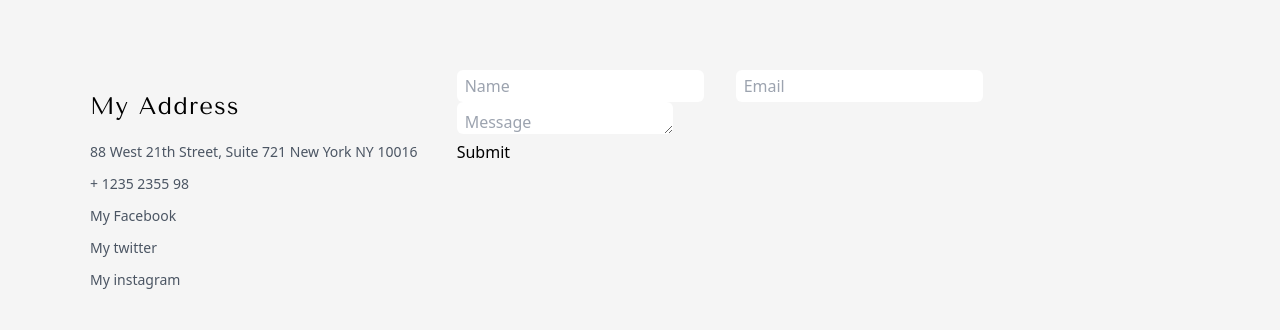
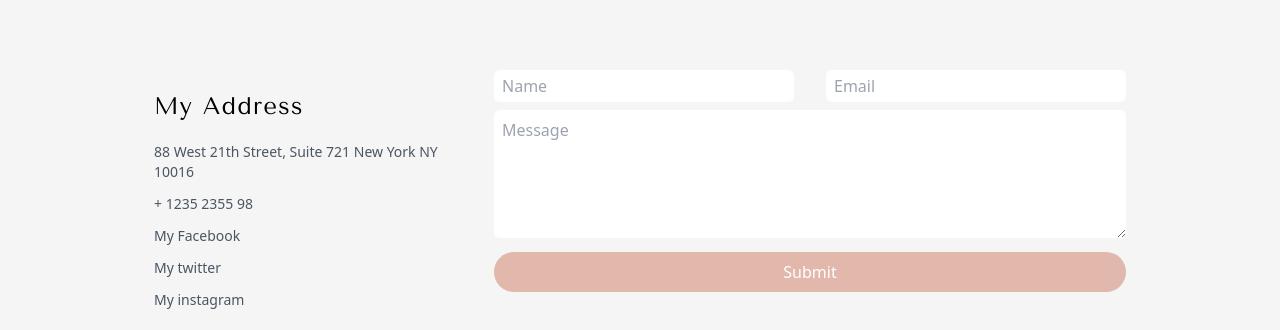
Before and after one commit to Rej327/cly-blog, a React (Create React App) app in the folder client/: page /contact-me in a window 1280 px wide. Shown: the part 622-952 px from the top of the page. Built offline with nearby package versions, Linux system fonts and the light colour scheme; no server answers; the HTML template or start-up script is replaced by a standard one.

Commit message:
Contact Page update

```diff
--- a/client/src/components/ContactMe.js
+++ b/client/src/components/ContactMe.js
@@ -2,8 +2,8 @@ import React from "react";
 
 const ContactMe = () => {
   return (
-    <div className="max-w-[1100px] mx-auto my-28 grid grid-cols-3 justify-center">
-      <div className="col-span-1">
+    <div className="max-w-[1100px] mx-auto my-28 flex justify-center">
+      <div className="max-w-[320px]">
         <h1 className="font-tenor text-2xl py-5 tracking-wider">My Address</h1>
         <p className="text-gray-600 pb-3 flex text-sm">
           88 West 21th Street, Suite 721 New York NY 10016
@@ -13,32 +13,34 @@ const ContactMe = () => {
         <p className="text-gray-600 pb-3 flex text-sm">My twitter</p>
         <p className="text-gray-600 pb-3 flex text-sm">My instagram</p>
       </div>
-      <div className="h-max w-max">
-        <div className="grid grid-cols-2 gap-8">
+      <div className="h-auto w-auto ml-5 ">
+        <div className="flex gap-8 w-max ">
           <input
             type="text"
             name="name"
             placeholder="Name"
             required
-            className="h-8 w-auto p-2 rounded-md"
+            className="h-8 w-[300px] p-2 rounded-md"
           />
           <input
             type="text"
             name="email"
             placeholder="Email"
             required
-            className="h-8 w-auto p-2 rounded-md"
+            className="h-8 w-[300px] p-2 rounded-md"
           />
         </div>
-        <div>
+        <div className="h-auto w-full  mt-2">
           <textarea
             type="text"
             placeholder="Message"
             required
-            className="h-8 w-max p-2 rounded-md"
+            className="h-32 p-2 rounded-md w-full"
           />
         </div>
-        <button>Submit</button>
+        <button className="bg-[#E2B8AC] hover:bg-[#e0bbb0] text-white mt-2 py-2 px-4 rounded-full hover:drop-shadow-md duration-500 w-full">
+          Submit
+        </button>
       </div>
     </div>
   );
```
